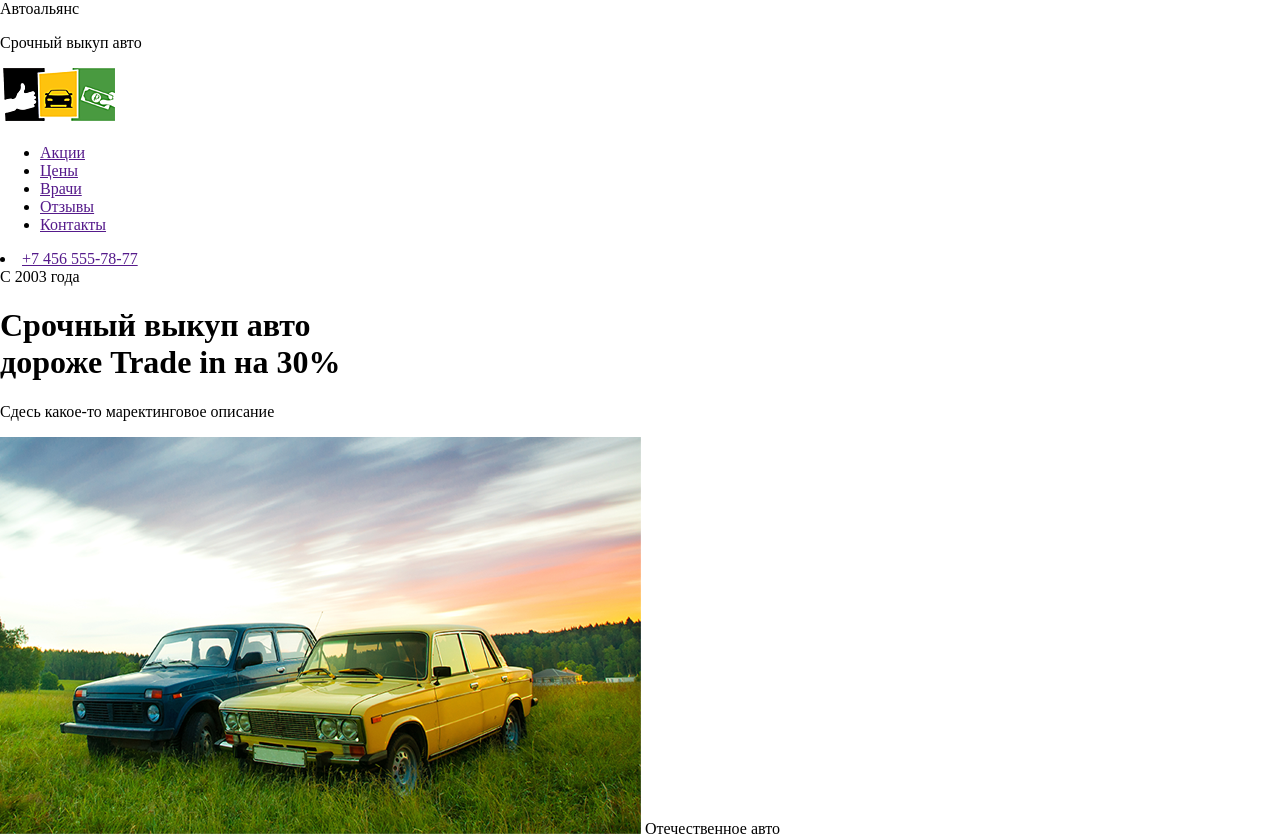
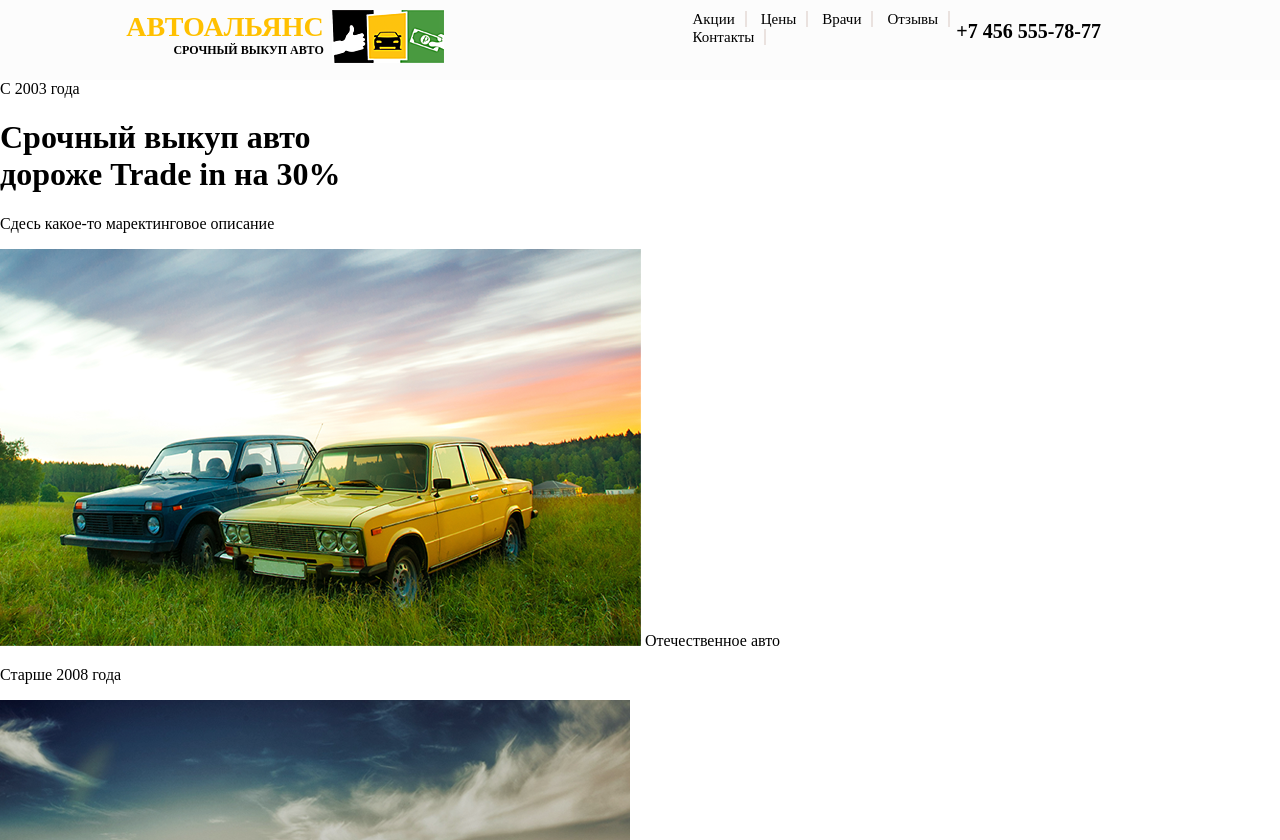
Before and after one commit to NatashaKopytsia/SPALAH.HTML.CSS.HW-13, a plain HTML site: page index.html in a window 1280 px wide. Shown: the top 840 px of the page. Drawn offline with Linux system fonts and the light colour scheme; files whose address does not match are found by name.

Commit message:
feat: header

```diff
--- a/css/style.css
+++ b/css/style.css
@@ -1,13 +1,22 @@
+@font-face {
+    font-family: "Beau Sans Pro";
+    src: url(../fonts/Beau Sans Pro/PFBeauSansPro-SeBold.ttf);
+}
+
 html,body {
+	font-family: "Beau Sans Pro";
 	margin: 0;
-	height: 100%;
+	width: 100%;
+}
+
+header {
+	background: #fcfcfc;
+	padding: 10px;
 }
 
 .header_page {
 	display: flex;
-	flex-direction:column;
-	min-height: 100%;
-	box-sizing:border-box;
+	box-sizing: border-box;
 }
 
 .fl {
@@ -18,6 +27,73 @@ html,body {
 	width: 50%;
 }
 
+.bunner span {
+	color: #ffc000;
+	font-size: 28px;
+}
+
+.bunner p {
+	color: #000000;
+	font-size: 12px;
+}
+
+.bunner {
+	font-family: "Beau Sans Pro";
+	text-transform: uppercase;
+	font-weight: bold;
+	line-height: 0.5;
+	text-align: right;
+	padding-top: 10px;
+}
+
+.logo_img {
+	padding-left: 5px;
+}
+
+
+.link {
+	text-align: left;
+}
+
+ul.hr {
+    margin: 0;
+}
+
+ul.hr li {
+   display: inline;
+}
+
+ul.hr li a {
+	text-decoration: none;
+	border-right: 2px solid #eae2df;
+	padding-right: 10px;
+	padding-left: 10px;
+	color: #000000;
+	font-size: 15px;
+	text-align: center;
+}
+
+ul.hr li a:hover {
+	color: #ffc000;
+}
+
+.number li {
+	list-style-type: none;
+	font-size: 20px;
+	font-weight: bold;
+	padding-top: 10px;
+}
+
+
+.number li a {
+	text-decoration: none;
+	color: #000000;
+}
+
+.number li a:hover {
+	color: #ffc000;
+}
+
 footer {
 	background: url(images/footer_img_1.jpg);
 }
--- a/index.html
+++ b/index.html
@@ -20,7 +20,7 @@
 						</div>
 
 						<div class="block link">
-							<ul>
+							<ul class="hr">
 								<li><a href="">Акции</a></li>
 								<li><a href="">Цены</a></li>
 								<li><a href="">Врачи</a></li>
@@ -34,6 +34,7 @@
 						</div>
 					</div>
 			</header>
+
 				<main>
 					<div class="box_1">
 						<span>C 2003 года</span>
```
Also changed, not shown: fonts/Beau Sans Pro/PFBeauSansPro-Black.ttf (added), fonts/Beau Sans Pro/PFBeauSansPro-BlackItal.ttf (added), fonts/Beau Sans Pro/PFBeauSansPro-Bold.ttf (added), fonts/Beau Sans Pro/PFBeauSansPro-BoldItalic.ttf (added), fonts/Beau Sans Pro/PFBeauSansPro-Book.ttf (added), fonts/Beau Sans Pro/PFBeauSansPro-BookItalic.ttf (added), fonts/Beau Sans Pro/PFBeauSansPro-Italic.ttf (added), fonts/Beau Sans Pro/PFBeauSansPro-Light.ttf (added), fonts/Beau Sans Pro/PFBeauSansPro-LightItal.ttf (added), fonts/Beau Sans Pro/PFBeauSansPro-Reg.ttf (added), fonts/Beau Sans Pro/PFBeauSansPro-SeBold.ttf (added), fonts/Beau Sans Pro/PFBeauSansPro-SeBoldItal.ttf (added), fonts/Beau Sans Pro/PFBeauSansPro-Thin.ttf (added), fonts/Beau Sans Pro/PFBeauSansPro-ThinItal.ttf (added), 1 more files, 1 other file.
